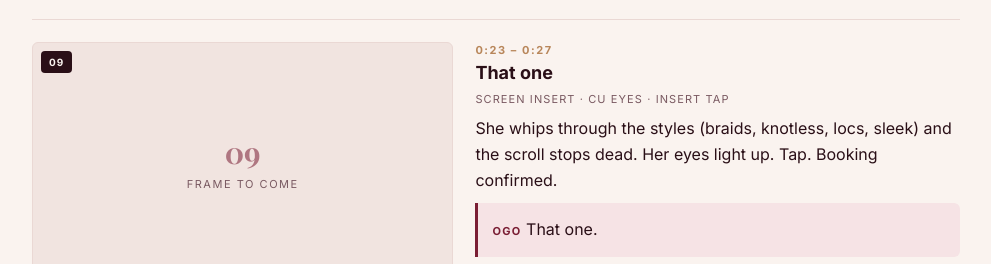
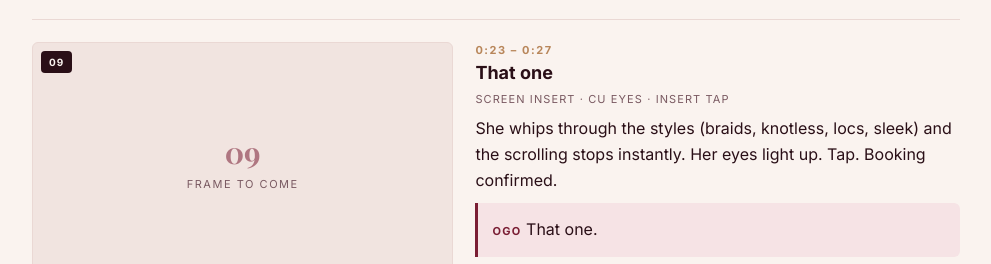
Before and after one commit to nonzusmagnus/nonzusmagnus.github.io, a plain HTML site: page ogochuksstyles-storyboard/index.html in a window 1280 px wide. Shown: the part 3113-3377 px from the top of the page, without its empty margins (144-1135 px from the left). Drawn offline with nearby package versions, Linux system fonts and the light colour scheme; a web font is replaced by a local one.

Commit message:
Ogochuksstyles: shot 09 wording tweak
Co-Authored-By: Claude Opus 5.5 <noreply@anthropic.com>
Claude-Session: https://claude.ai/code/session_017kXMHeWEhDPQ86MnFV18SS

```diff
--- a/ogochuksstyles-storyboard/index.html
+++ b/ogochuksstyles-storyboard/index.html
@@ -222,7 +222,7 @@
         <div class="tc">0:23 – 0:27</div>
         <h3>That one</h3>
         <div class="slug">Screen insert · CU eyes · Insert tap</div>
-        <p class="action">She whips through the styles (braids, knotless, locs, sleek) and the scroll stops dead. Her eyes light up. Tap. Booking confirmed.</p>
+        <p class="action">She whips through the styles (braids, knotless, locs, sleek) and the scrolling stops instantly. Her eyes light up. Tap. Booking confirmed.</p>
         <div class="dlg">
           <p><span class="who">Ogo</span> That one.</p>
         </div>
```
